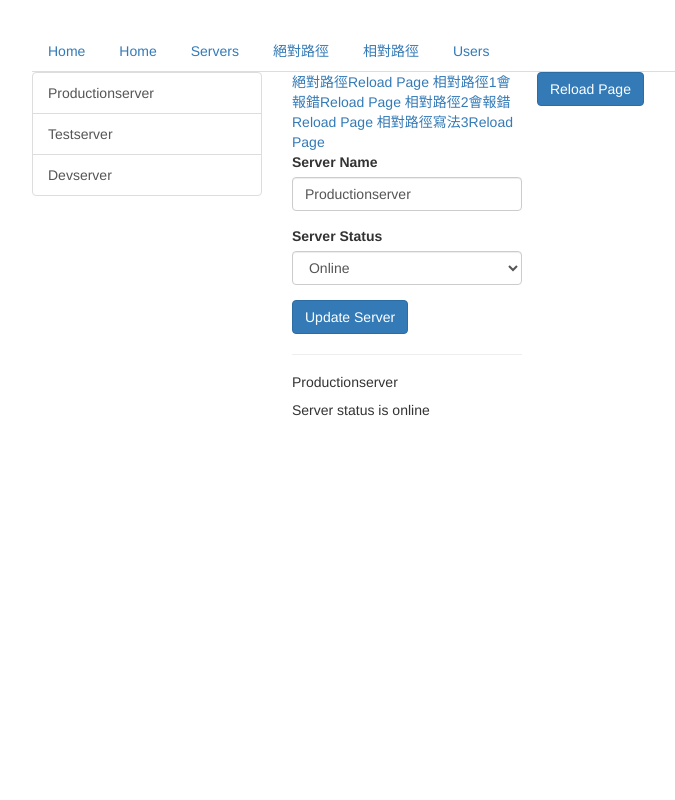
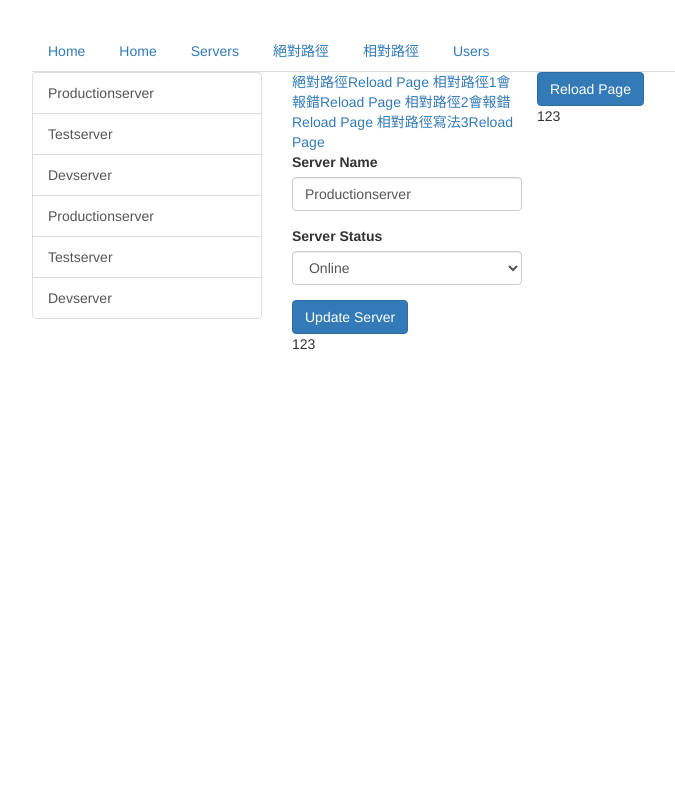
Before and after one commit to Charlie50503/udemy_angular_lesson_136-142, an Angular app: page /servers in a window 1280 px wide. Shown: the top 800 px of the page, without its empty margins (233-908 px from the left). Built offline with nearby package versions, Linux system fonts and the light colour scheme.

Commit message:
feat: 傳遞查詢參數與片段

```diff
--- a/src/app/home/home.component.html
+++ b/src/app/home/home.component.html
@@ -1,3 +1,3 @@
 <h4>Welcome to Server Manager 4.0</h4>
 <p>Manage your Servers and Users.</p>
-<button class="btn btn-primary" (click)="onLoadServers()">Load Server</button>
+<button class="btn btn-primary" (click)="onLoadServers(1)">Load Server</button>
--- a/src/app/home/home.component.ts
+++ b/src/app/home/home.component.ts
@@ -14,9 +14,12 @@ export class HomeComponent implements OnInit {
   ngOnInit() {
   }
 
-  onLoadServers(){
+  onLoadServers(id:number){
     //complex calculation
-    this.router.navigate(['/servers'])//絕對路徑
+    this.router.navigate(['/servers',id,'edit'],{
+      queryParams:{allowEdit:'1'},
+      fragment:'loading'
+    })//絕對路徑
     // this.router.navigate(['servers'])//相對路徑
   }
 }
--- a/src/app/servers/edit-server/edit-server.component.css
+++ b/src/app/servers/edit-server/edit-server.component.css
@@ -0,0 +1,3 @@
+.longDiv {
+  height: 1000px;
+}
--- a/src/app/servers/edit-server/edit-server.component.html
+++ b/src/app/servers/edit-server/edit-server.component.html
@@ -19,3 +19,16 @@
 <button
   class="btn btn-primary"
   (click)="onUpdateServer()">Update Server</button>
+  <div class="longDiv">
+    123
+  </div>
+  <div class="longDiv">
+    123
+  </div>
+  <div class="longDiv">
+    123
+  </div>
+  <div class="longDiv">
+    123
+  </div>
+  <h1 id="loading">loading</h1>
--- a/src/app/servers/servers.component.css
+++ b/src/app/servers/servers.component.css
@@ -0,0 +1,3 @@
+.longDiv {
+  height: 1000px;
+}
--- a/src/app/servers/servers.component.html
+++ b/src/app/servers/servers.component.html
@@ -1,8 +1,24 @@
 <div class="row">
   <div class="col-xs-12 col-sm-4">
     <div class="list-group">
+      <!-- [routerLink]="['/servers',5,'edit','?=']" 我們不會在這裡加上?-->
       <a
       [routerLink]="['/servers',5,'edit']"
+      [queryParams]="{
+        allowEdit:'1'
+      }"
+      fragment="loading"
+        href="#"
+        class="list-group-item"
+        *ngFor="let server of servers">
+        {{ server.name }}
+      </a>
+      <a
+      [routerLink]="['/servers']"
+      [queryParams]="{
+        allowEdit:'1'
+      }"
+      fragment="loading"
         href="#"
         class="list-group-item"
         *ngFor="let server of servers">
@@ -20,4 +36,17 @@
     <app-server></app-server>
   </div>
   <button class="btn btn-primary" (click)="onReloadPage()">Reload Page</button>
+  <div class="longDiv">
+    123
+  </div>
+  <div class="longDiv">
+    123
+  </div>
+  <div class="longDiv">
+    123
+  </div>
+  <div class="longDiv">
+    123
+  </div>
+  <h1 id="loading">loading</h1>
 </div>
```
